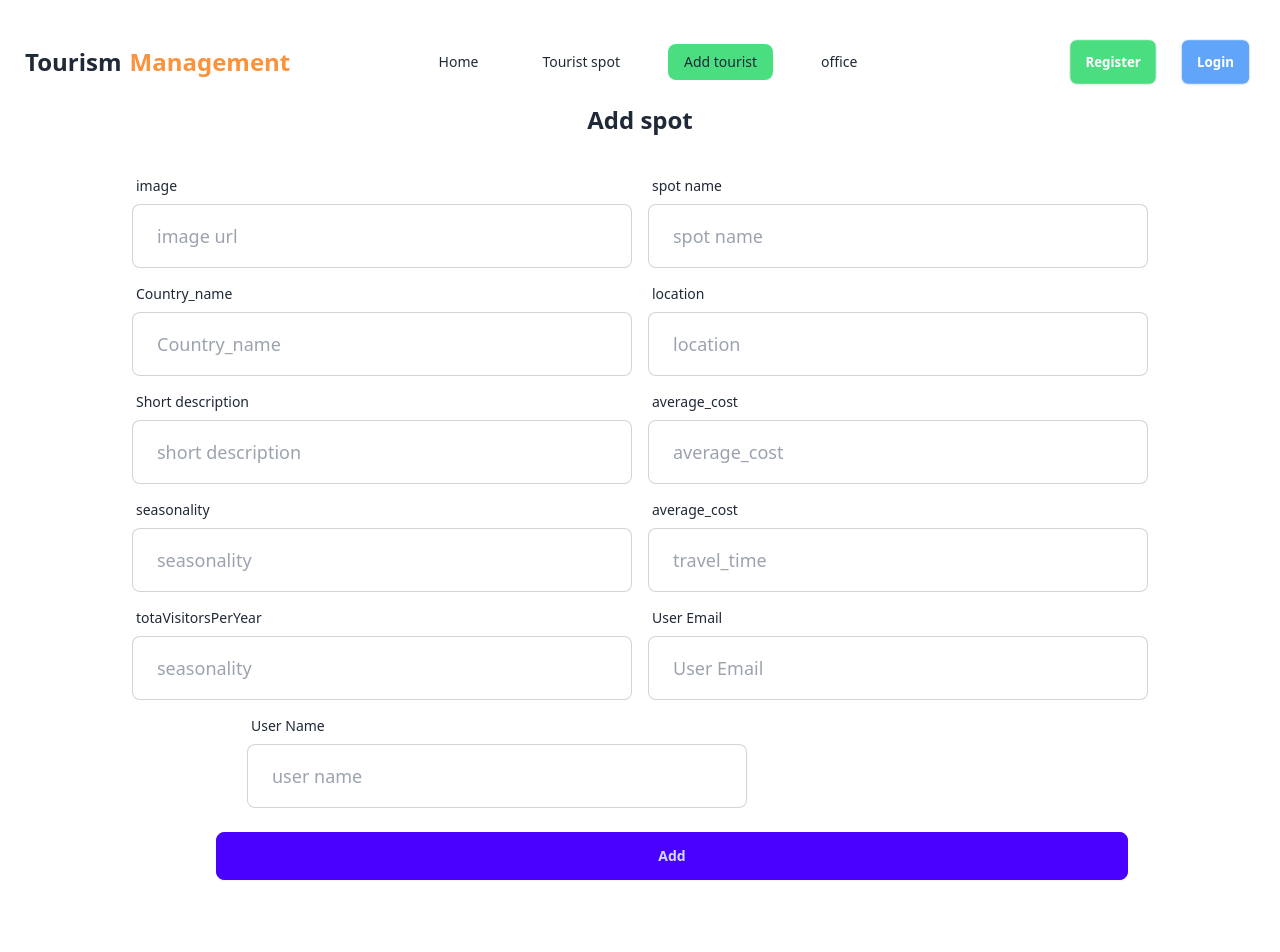
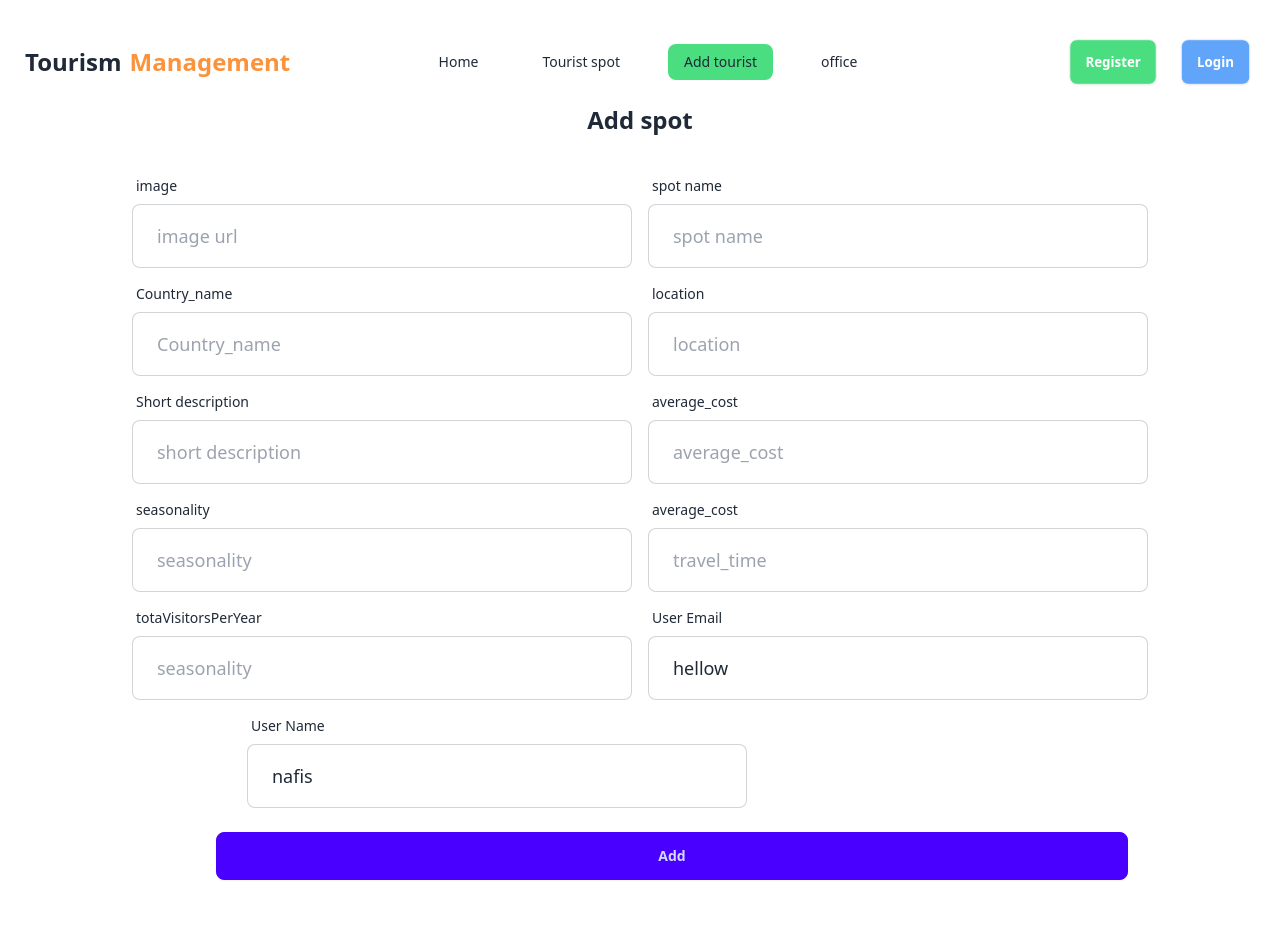
Before and after one commit to nafis200/assignmnet10-client, a React (Vite) app: page /add in a window 1280 px wide. Shown: the top 952 px of the page. Built offline with nearby package versions, Linux system fonts and the light colour scheme; no server answers.

Commit message:
form halfs done

```diff
--- a/src/components/tourist/Addinfor.jsx
+++ b/src/components/tourist/Addinfor.jsx
@@ -155,6 +155,7 @@ const Addinfor = () => {
             placeholder="User Email"
             className="input lg:input-lg input-bordered lg:w-[500px] md:w-[250px] w-[150px]"
             name = "User Email"
+            defaultValue={em}
             required
           />
         </div>
@@ -170,6 +171,7 @@ const Addinfor = () => {
             placeholder="user name"
             className="input lg:input-lg input-bordered lg:w-[500px] md:w-[250px] w-[150px]"
             name = "name "
+            defaultValue={Nam}
             required
           />
         </div>
```
